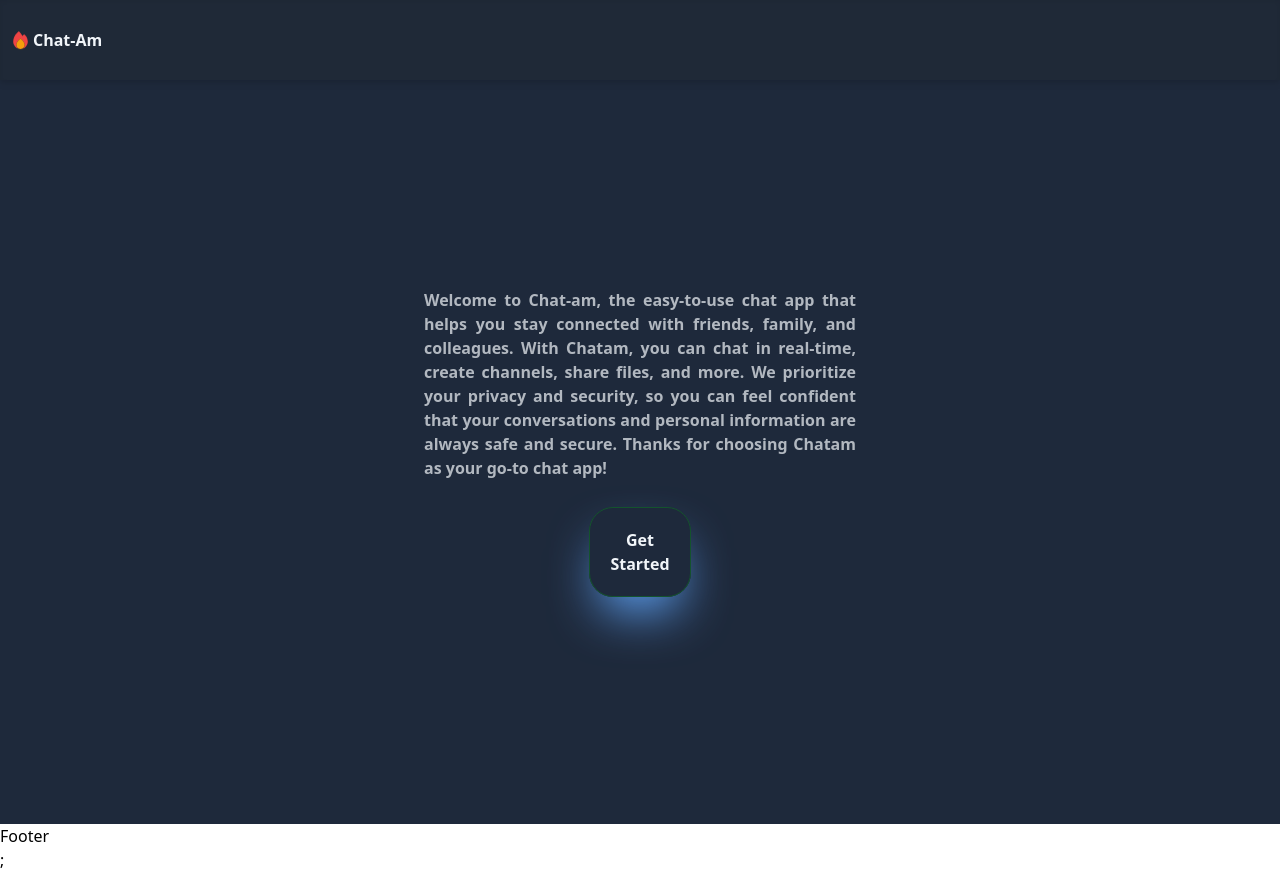
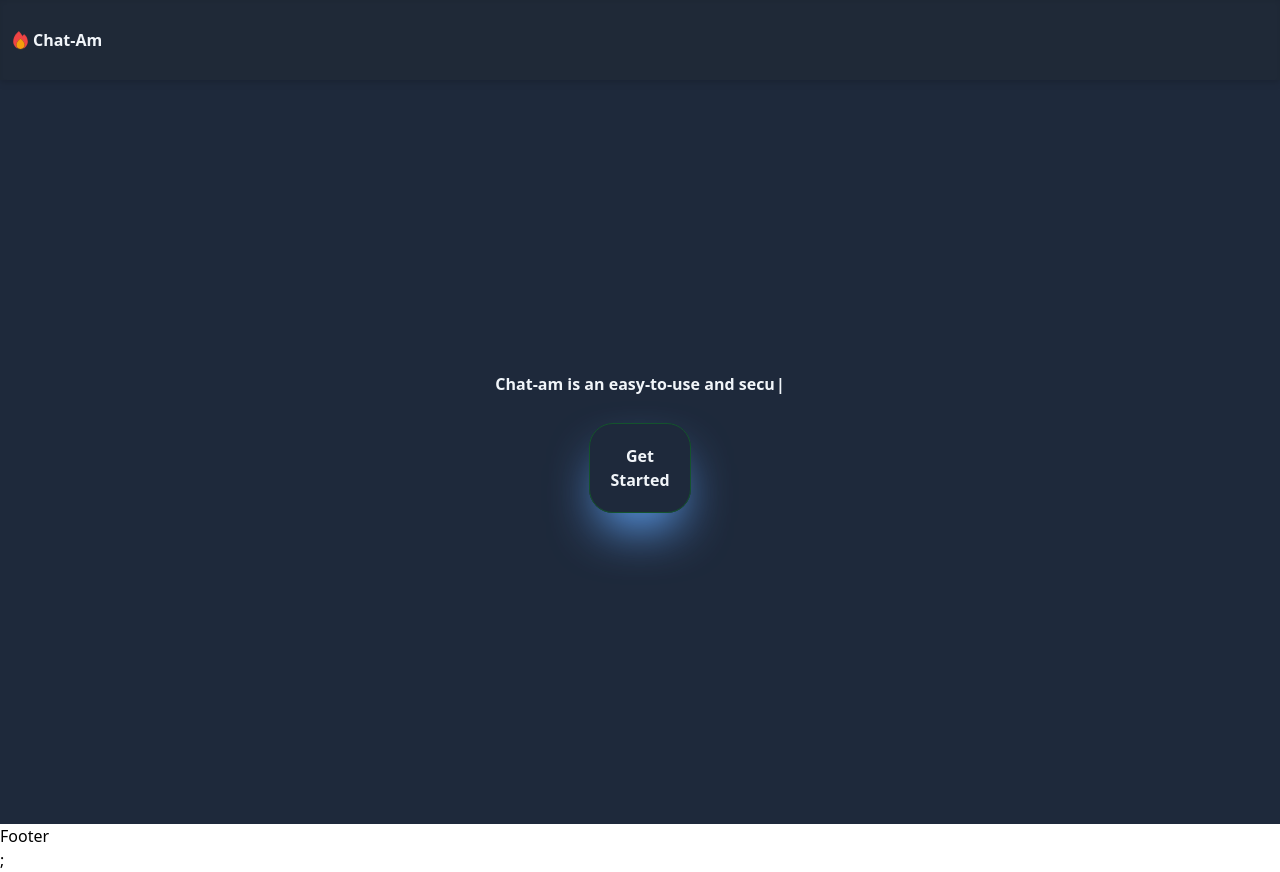
Before and after one commit to lemuelcariazo/chat-am, a Next.js app: page / in a window 1280 px wide. Built offline with nearby package versions, Linux system fonts and the light colour scheme.

Commit message:
git commit

```diff
--- a/components/Header.tsx
+++ b/components/Header.tsx
@@ -1,20 +1,22 @@
-import React, { useEffect } from "react";
+import React, { useEffect, useState } from "react";
 import Icons from "./Icons";
 import { HeaderProps } from "../types/types";
+import { useRouter } from "next/router";
 
 // components
 
-function Header({ navLinks, setNavLinks, isAuth }: HeaderProps) {
-  useEffect(() => {
-    () => {
-      isAuth &&
-        setNavLinks({
-          ...navLinks,
-          navLinks: ["logout", "home", "about us"],
-        });
-    };
-    console.log(navLinks);
-  }, [isAuth, navLinks, setNavLinks]);
+function Header({ navLinks, setNavLinks }: HeaderProps) {
+  const router = useRouter();
+  const [isAuth, setIsAuth] = useState<boolean>(false);
+
+  // useEffect(() => {
+  //   const auth = localStorage.getItem("auth");
+  //   setIsAuth(Boolean(auth));
+  //   console.log(isAuth);
+  //   if (isAuth) {
+  //     router.push("/user");
+  //   }
+  // }, [isAuth]);
 
   return (
     <header className="absolute flex h-[5rem] w-full items-center justify-between bg-sky-100 shadow-inner drop-shadow-md dark:bg-gray-800 dark:text-slate-100 p-2 font-black">
@@ -27,6 +29,7 @@ function Header({ navLinks, setNavLinks, isAuth }: HeaderProps) {
               return <li key={index}>{list}</li>;
             })}
         </nav>
+        <h1>{isAuth}</h1>
       </section>
     </header>
   );
--- a/components/Layout.tsx
+++ b/components/Layout.tsx
@@ -12,7 +12,6 @@ export default function Layout({ children }: { children: ReactNode }) {
       <Header
         navLinks={navLinks}
         setNavLinks={setNavLinks}
-        isAuth={false}
         setIsDarkMode={setIsDarkMode}
       />
       ;
--- a/components/WelcomeMsg.tsx
+++ b/components/WelcomeMsg.tsx
@@ -1,5 +1,6 @@
 import React, { useState } from "react";
 import LoginForm from "@/components/LoginForm";
+import Typewriter from "typewriter-effect";
 
 export default function WelcomeMsg() {
   const [isRemoveTag, setIsRemoveTag] = useState<boolean>(false);
@@ -15,13 +16,24 @@ export default function WelcomeMsg() {
     <>
       {isRemoveTag ? null : (
         <section className="flex justify-center items-center flex-col">
-          <div className="p-2 overflow-hidden max-w-md max-h-[17em] text-justify select-none opacity-70 m-6">
-            Welcome to Chat-am, the easy-to-use chat app that helps you stay
-            connected with friends, family, and colleagues. With Chatam, you can
-            chat in real-time, create channels, share files, and more. We
-            prioritize your privacy and security, so you can feel confident that
-            your conversations and personal information are always safe and
-            secure. Thanks for choosing Chatam as your go-to chat app!
+          <div className="p-2 overflow-hidden max-w-md max-h-[17em] text-justify select-none m-6">
+            <Typewriter
+              onInit={(typewriter) => {
+                typewriter
+                  .typeString(
+                    "Chat-am is an easy-to-use and secure chat app for staying connected with friends, family, and colleagues."
+                  )
+
+                  .pauseFor(50)
+                  .changeDeleteSpeed(50)
+                  .deleteAll()
+                  .typeString(
+                    "Chat in real-time, create channels, and share files with confidence. Thanks for choosing Chat-am!"
+                  )
+
+                  .start();
+              }}
+            />
           </div>
           <div className="h-20 w-20 flex justify-center items-center">
             <button
--- a/components/X.tsx
+++ b/components/X.tsx
@@ -34,5 +34,3 @@ const X: React.FC<AUTHFORMPROPS> = ({ setAnimate }) => {
 };
 
 export default X;
-// h-[8px] w-6 block rounded-lg origin-center
-// h-[8px] w-6 block rounded-lg origin-center
--- a/package.json
+++ b/package.json
@@ -22,7 +22,8 @@
     "prisma": "^4.12.0",
     "react": "18.2.0",
     "react-dom": "18.2.0",
-    "typescript": "5.0.2"
+    "typescript": "5.0.2",
+    "typewriter-effect": "^2.19.0"
   },
   "devDependencies": {
     "@types/bcrypt": "^5.0.0",
--- /dev/null
+++ b/pages/api/users/[userId].ts/index.ts
@@ -0,0 +1,8 @@
+import { NextApiRequest, NextApiResponse } from "next";
+
+export default async function handler(
+  req: NextApiRequest,
+  res: NextApiResponse
+) {
+  res.send("USER ID API IS UNDER DEVELOPMENT");
+}
--- a/pages/api/users/index.ts
+++ b/pages/api/users/index.ts
@@ -10,7 +10,7 @@ export default async function handler(
   req: NextApiRequest,
   res: NextApiResponse
 ) {
-  res.setHeader("allow", ["POST"]);
+  res.setHeader("allow", ["POST", "GET"]);
   switch (req.method) {
     case "POST":
       const { email, password } = req.body;
@@ -42,9 +42,10 @@ export default async function handler(
         });
       } catch (e) {
         res.status(500).json({
-          message: "Internal server error eto yonh",
+          message: "Internal server error",
         });
       }
+
     default:
       res.status(405).json({ message: `Method '${req.method}' not allowed` });
       break;
--- a/pages/index.tsx
+++ b/pages/index.tsx
@@ -1,6 +1,6 @@
 import Head from "next/head";
 import { Inter } from "next/font/google";
-import { useState } from "react";
+import { useEffect, useState } from "react";
 
 // components
 import Layout from "@/components/Layout";
@@ -9,6 +9,8 @@ import WelcomeMsg from "@/components/WelcomeMsg";
 const inter = Inter({ subsets: ["latin"] });
 
 export default function Home() {
+  const [isAuth, setIsAuth] = useState<boolean>(false);
+
   return (
     <>
       <Head>
@@ -21,9 +23,7 @@ export default function Home() {
         <link rel="icon" href="/fireIcon.svg" />
       </Head>
 
-      <Layout>
-        <WelcomeMsg />
-      </Layout>
+      <Layout>{isAuth === true ? <h1>Hello</h1> : <WelcomeMsg />}</Layout>
     </>
   );
 }
--- a/pages/user/index.tsx
+++ b/pages/user/index.tsx
@@ -1,23 +1,10 @@
-import Header from "@/components/Header";
-import React, { useEffect, useState } from "react";
 import { NAV } from "@/types/types";
 
 const User: React.FC<NAV> = () => {
-  const [isAuth, setIsAuth] = useState<boolean>(false);
-
-  useEffect(() => {
-    const auth = localStorage.getItem("auth");
-    Boolean(auth) && setIsAuth((auth) => Boolean(auth));
-    console.log(auth);
-  }, []);
-
   return (
-    <div className="dark">
-      <Header navLinks={[]} setNavLinks={undefined} isAuth={isAuth} />
-      <section className="dark:bg-slate-900 dark:text-black h-screen">
-        <h1 className="">USER</h1>
-      </section>
-    </div>
+    <section className="dark:bg-slate-900 dark:text-black h-screen">
+      <h1 className="">USER</h1>
+    </section>
   );
 };
 export default User;
--- a/types/types.d.ts
+++ b/types/types.d.ts
@@ -3,7 +3,6 @@ import { SetStateAction } from "react";
 type HeaderProps = {
   navLinks: string[];
   setNavLinks: Dispatch<SetStateAction<string>>;
-  isAuth: boolean;
   setIsDarkMode?: Dispatch<SetStateAction<boolean>>;
 };
 
```
Also changed, not shown: 2 other files (tests, documents, lock files or other folders).
